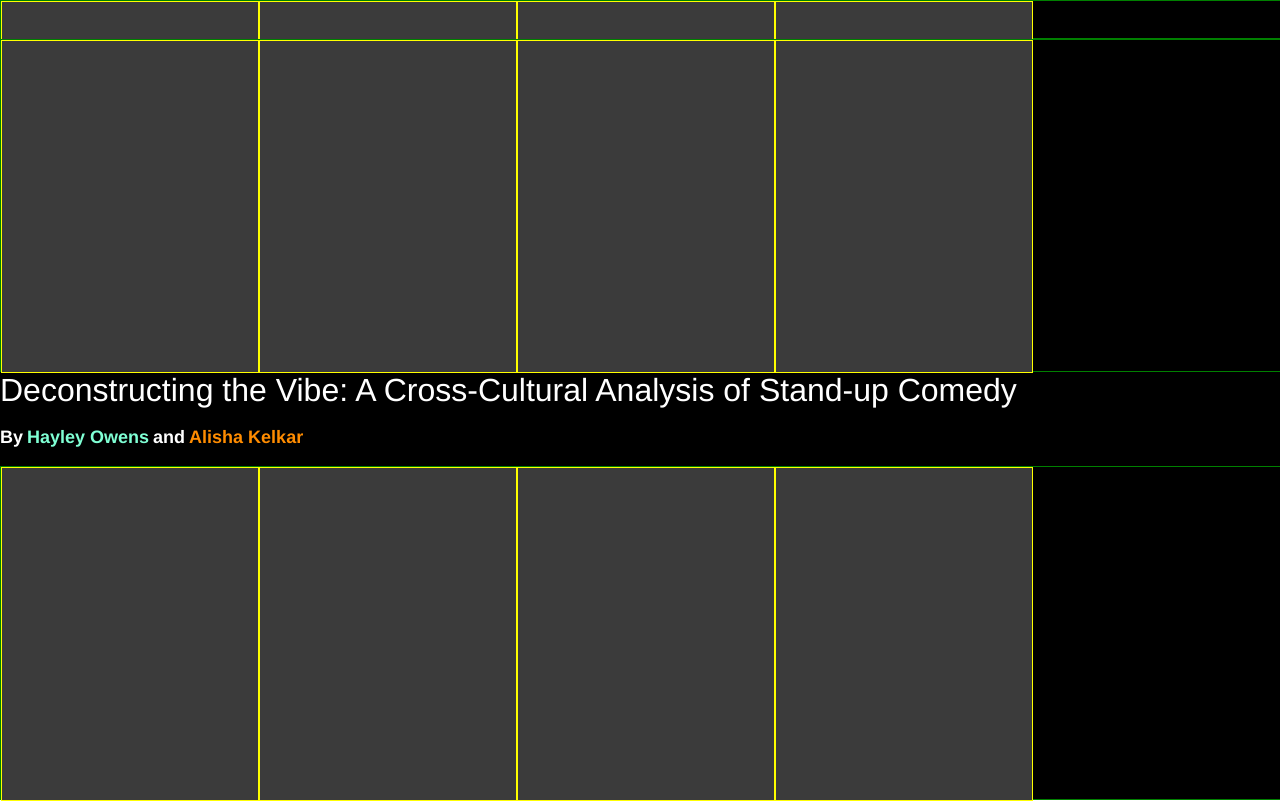
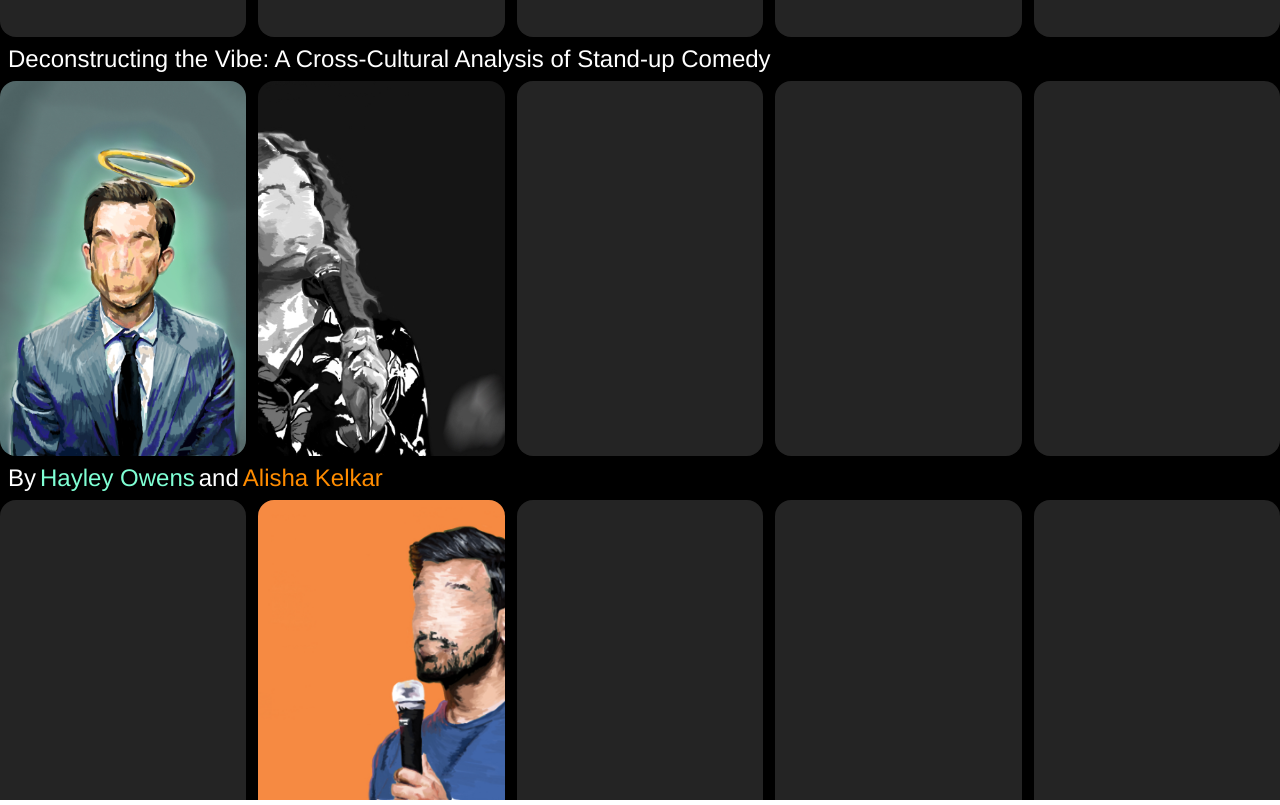
Before and after one commit to haowens/COMP495, a plain HTML site: page index/index.html in a window 1280 px wide. Shown: the top 805 px of the page. Drawn offline with nearby package versions, Linux system fonts and the light colour scheme.

Commit message:
title page

```diff
--- a/index/index.html
+++ b/index/index.html
@@ -14,27 +14,32 @@
 	<main>
 		<section id="intro">
             <div class="title-page">
-                <div class="rect-row-cropped">
-                    <div class="rect"></div>
+                <div class="rect-row-cropped-top">
+                    <div class="rect-cropped-top"></div>
+                    <div class="rect-cropped-top"></div>
+                    <div class="rect-cropped-top"></div>
+                    <div class="rect-cropped-top"></div>
+                    <div class="rect-cropped-top"></div>
+                </div>
+
+                <div class="title-text">Deconstructing the Vibe: A Cross-Cultural Analysis of Stand-up Comedy</div>
+
+                <div class="rect-row">
+                    <div class="rect-bg-image-mulaney"></div>
+                    <div class="rect-bg-image-berlant"></div>
                     <div class="rect"></div>
                     <div class="rect"></div>
                     <div class="rect"></div>
                 </div>
-                <div class="rect-row">
-                    <div class="rect"></div>
-                    <div class="rect"></div>
-                    <div class="rect"></div>
-                    <div class="rect"></div>
-                </div>
-                <div>
-                    <div class="title-text">Deconstructing the Vibe: A Cross-Cultural Analysis of Stand-up Comedy</div>
-                    <h3 class="subtitle-text">By <div style="color:aquamarine">Hayley Owens </div> and <div style="color:darkorange"> Alisha Kelkar</div></h3>
-                </div>
-                <div class="rect-row">
-                    <div class="rect"></div>
-                    <div class="rect"></div>
-                    <div class="rect"></div>
-                    <div class="rect"></div>
+
+                <div class="title-text">By <div style="color:aquamarine">Hayley Owens </div> and <div style="color:darkorange"> Alisha Kelkar</div></div>
+
+                <div class="rect-row-cropped-bottom">
+                    <div class="rect-cropped-bottom"></div>
+                    <div class="rect-bg-image-gill"></div>
+                    <div class="rect-cropped-bottom"></div>
+                    <div class="rect-cropped-bottom"></div>
+                    <div class="rect-cropped-bottom"></div>
                 </div>
             </div>
 			<h1 class="intro__hed">Sticky Side Example</h1>
--- a/index/style.css
+++ b/index/style.css
@@ -66,17 +66,12 @@ figure p {
 
 .title-text {
     color: white;
-    font-size: xx-large;
-    font-family: "Helvetica";
-}
-
-.subtitle-text {
-    color: white;
+    font-size: x-large;
     display: flex;
     flex-direction: row;
-    font-size: large;
     font-family: "Helvetica";
     gap: 0.25rem;
+    margin: 0.5rem;
 }
 
 .rect-row {
@@ -84,27 +79,79 @@ figure p {
     flex-direction: row;
     /* gap: 2rem; */
     width: 100%;
-    height: 45vh;
-    border: 1px solid green;
+    height: 50vh;
+    gap: 0.75rem;
     margin: 0;
 }
 
-.rect-row-cropped {
+.rect-row-cropped-top {
+    display: flex;
+    flex-direction: row;
+    gap: 0.75rem;
+    width: 100%;
+    height: 5vh;
+    margin: 0;
+}
+
+.rect-row-cropped-bottom {
     display: flex;
     flex-direction: row;
     /* gap: 2rem; */
     width: 100%;
-    height: 5vh;
-    border: 1px solid green;
+    height: 40vh;
+    gap: 0.75rem;
     margin: 0;
 }
 
 .rect {
     width: 20%;
     height: 100%;
-    background-color: #3b3b3b;
-    border: 1px solid yellow;
-    border-radius: 10;
+    background-color: #242424;
+    border-radius: 1rem;
+}
+
+.rect-cropped-top {
+    width: 20%;
+    height: 100%;
+    background-color: #242424;
+    border-bottom-left-radius: 1rem;
+    border-bottom-right-radius: 1rem;
+}
+
+.rect-cropped-bottom {
+    width: 20%;
+    height: 100%;
+    background-color: #242424;
+    border-top-left-radius: 1rem;
+    border-top-right-radius: 1rem;
+}
+
+.rect-bg-image-mulaney {
+    width: 20%;
+    height: 100%;
+    border-radius: 1rem;
+    background-image: url('./images/mulaney_bg.jpg');
+    background-size: cover;
+    background-position: center;
+}
+
+.rect-bg-image-gill {
+    width: 20%;
+    height: 100%;
+    border-top-left-radius: 1rem;
+    border-top-right-radius: 1rem;
+    background-image: url('./images/gill_bg.jpg');
+    background-size: cover;
+    background-position: center;
+}
+
+.rect-bg-image-berlant {
+    width: 20%;
+    height: 100%;
+    border-radius: 1rem;
+    background-image: url('./images/berlant_bg.jpg');
+    background-size: cover;
+    background-position: center;
 }
 
 .step {
```
Also changed, not shown: index/images/berlant_bg.jpg (renamed from index/images/IMG_0107.jpg), index/images/gill_bg.jpg (renamed from index/images/IMG_0102.jpg), index/images/mulaney_bg.jpg (renamed from index/images/IMG_0088.jpg).
